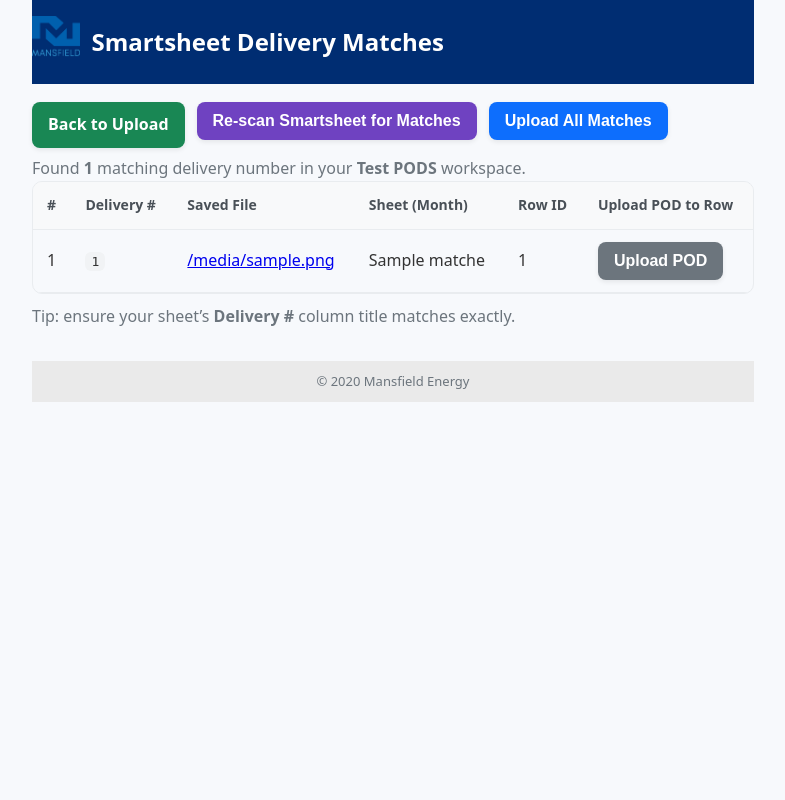
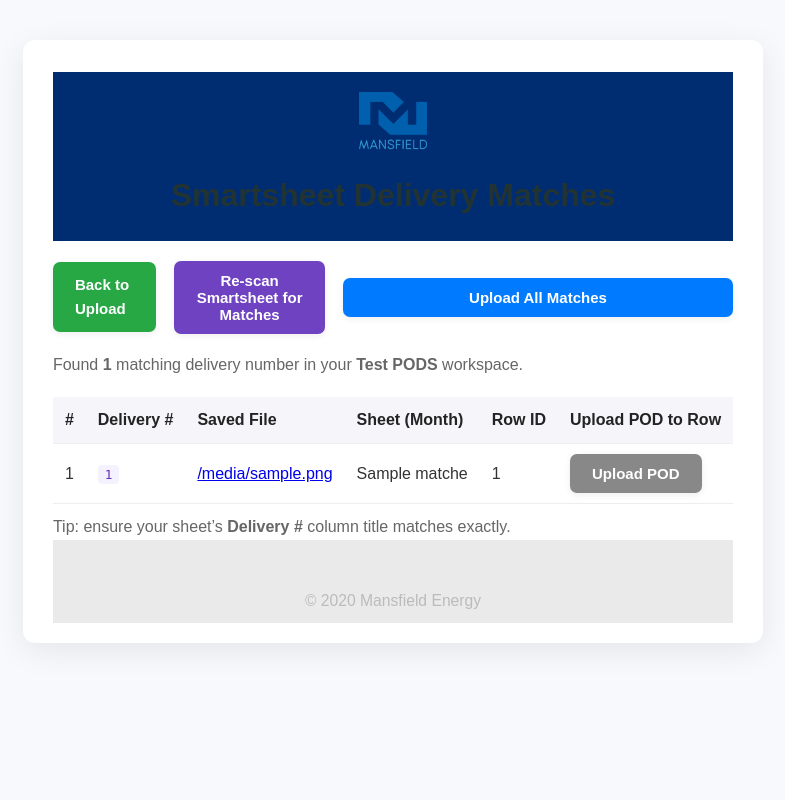
Before and after one commit to Dborga/pod, a Flask app: template templates/matches.html in a window 1280 px wide. Shown: the whole page, without its empty margins (247-1032 px from the left). Run offline with Flask 3, Linux system fonts and the light colour scheme; the template is opened without the code that fills it: most values are stand-ins (such as "Sample title", 1, 10 or a date in 2020).

Commit message:
Update matches.html

```diff
--- a/templates/matches.html
+++ b/templates/matches.html
@@ -3,38 +3,84 @@
 <head>
   <meta charset="utf-8">
   <title>Smartsheet Delivery Matches</title>
-  <meta name="viewport" content="width=device-width, initial-scale=1">
   <link rel="stylesheet" href="{{ url_for('static', filename='css/style.css') }}">
   <style>
-    body { font-family: system-ui, -apple-system, Segoe UI, Roboto, Arial, sans-serif; }
-    header { display:flex; align-items:center; gap:12px; padding:16px 0; }
-    .logo { height:42px; }
-    h1 { margin:0; font-size:24px; }
-    .container { max-width: 1100px; margin: 0 auto; padding: 0 16px 48px; }
-    .flash { background:#fff3cd; color:#664d03; border:1px solid #ffecb5; padding:10px 12px; border-radius:8px; margin: 12px 0; }
-    .actions { display:flex; gap:12px; flex-wrap:wrap; margin: 18px 0 8px; }
-    .btn {
-      display:inline-block; padding:10px 16px; border:none; border-radius:8px;
-      font-weight:600; color:white; background:#0d6efd; cursor:pointer;
-      text-decoration:none; box-shadow: 0 2px 5px rgba(0,0,0,.08); transition: transform .05s ease;
+    .container { max-width:900px; margin:40px auto 0; background:#fff; border-radius:12px; box-shadow:0 8px 32px rgba(0,0,0,0.08); padding:32px 30px 20px; }
+    header { text-align:center; margin-bottom:20px; }
+    .logo { max-height:60px; margin-bottom:10px; }
+    h1 { font-size:2em; color:#233; margin-top:0; }
+    .flash { background:#eaf6e7; color:#197c3c; border:1px solid #b7e1b1; border-radius:6px; padding:12px 16px; margin-bottom:18px; text-align:center; }
+    .actions { display:flex; gap:18px; margin-bottom:18px; align-items:center; }
+    .btn { display:inline-block; font-size:15px; font-weight:600; color:#fff; background:#007BFF; border:none; border-radius:7px; padding:11px 22px; cursor:pointer; text-decoration:none; box-shadow:0 2px 7px rgba(0,0,0,0.07); transition:.2s; }
+    .btn:hover { background:#0056b3; }
+    .btn.secondary { background:#28a745; }
+    .btn.secondary:hover { background:#1e7e34; }
+    .btn.purple { background:#6f42c1; }
+    .btn.purple:hover { background:#563d7c; }
+    .btn.gray { background:#888; }
+    .btn.gray:hover { background:#232323; }
+    .muted { color:#666; font-size:1em; }
+    .empty { background:#f8f8fc; color:#888; border:1px solid #ddd; border-radius:7px; padding:24px 18px; text-align:center; margin-top:32px; }
+    .table-wrap { overflow-x:auto; margin-top:20px; }
+    table { border-collapse:collapse; width:100%; background:#fff; }
+    th, td { text-align:left; padding:10px 12px; border-bottom:1px solid #eee; }
+    th { background:#f6f6fa; color:#232323; font-weight:600; }
+    td code { background:#f5f2ff; color:#6337b7; border-radius:4px; padding:2px 7px; font-size:.98em; }
+    .row-actions { display:flex; gap:10px; align-items:center; }
+
+    /* Modal/Progress Styles */
+    .modal-overlay {
+      display: none;
+      position: fixed;
+      z-index: 2000;
+      left: 0;
+      top: 0;
+      width: 100vw;
+      height: 100vh;
+      background: rgba(0,0,0,0.45);
+      align-items: center;
+      justify-content: center;
     }
-    .btn:hover { transform: translateY(-1px); }
-    .btn.secondary { background:#198754; }
-    .btn.purple { background:#6f42c1; }
-    .btn.gray { background:#6c757d; }
-    .muted { color:#6c757d; }
-    .table-wrap { overflow:auto; border:1px solid #e9ecef; border-radius:10px; }
-    table { width:100%; border-collapse:collapse; min-width:720px; }
-    thead th { position:sticky; top:0; background:#f8f9fa; text-align:left; font-size:14px; color:#495057; }
-    th, td { padding:12px 14px; border-bottom:1px solid #e9ecef; }
-    tbody tr:hover { background:#f8f9fb; }
-    code { background:#f1f3f5; padding:2px 6px; border-radius:6px; }
-    footer { margin-top:32px; color:#6c757d; font-size:13px; }
-    .empty {
-      background:#f8f9fa; border:1px dashed #ced4da; padding:24px; border-radius:10px;
-      text-align:center; color:#495057; margin-top:16px;
+    .modal-overlay.active {
+      display: flex;
     }
-    .row-actions { display:flex; gap:10px; align-items:center; }
+    .modal-content {
+      background: #fff;
+      padding: 40px 30px;
+      border-radius: 12px;
+      text-align: center;
+      box-shadow: 0 6px 32px rgba(0,0,0,0.20);
+      min-width: 300px;
+    }
+    .progress-label {
+      font-size: 1.2em;
+      margin-bottom: 18px;
+      font-weight: 500;
+      color: #333;
+    }
+    .progress-bar-bg {
+      width: 100%;
+      background: #e0e0e0;
+      border-radius: 8px;
+      height: 26px;
+      margin-bottom: 12px;
+      overflow: hidden;
+    }
+    .progress-bar-fill {
+      background: linear-gradient(90deg, #6f42c1, #007BFF 90%);
+      height: 100%;
+      width: 0%;
+      border-radius: 8px 0 0 8px;
+      transition: width 0.2s;
+    }
+    .progress-percent {
+      font-size: 1em;
+      color: #6f42c1;
+      font-weight: bold;
+    }
+    body.modal-active {
+      overflow: hidden;
+    }
   </style>
 </head>
 <body>
@@ -61,10 +107,8 @@
       </form>
 
       {% if matches and matches|length > 0 %}
-        <!-- Upload all matches -->
-        <form action="{{ url_for('upload_all_matches') }}" method="post" style="display:inline;">
-          <button type="submit" class="btn">Upload All Matches</button>
-        </form>
+        <!-- Upload all matches with AJAX/progress -->
+        <button type="button" class="btn" id="upload-all-matches-btn">Upload All Matches</button>
       {% endif %}
     </div>
 
@@ -120,8 +164,93 @@
     {% endif %}
 
     <footer>
-      &copy; {{ current_year() if current_year is defined else "2025" }} Mansfield Energy
+      <p style="color:#bbb; font-size:0.98em; text-align:center; margin-top:38px;">&copy; {{ current_year() if current_year is defined else "2025" }} Mansfield Energy</p>
     </footer>
   </div>
+
+  <!-- Loading Modal -->
+  <div class="modal-overlay" id="upload-progress-modal">
+    <div class="modal-content">
+      <div class="progress-label">Uploading All Matches...</div>
+      <div class="progress-bar-bg">
+        <div class="progress-bar-fill" id="upload-progress-bar"></div>
+      </div>
+      <div class="progress-percent" id="upload-progress-percent">0%</div>
+      <div style="font-size:0.9em; color:#888; margin-top:10px;">
+        Please wait while all matches are being uploaded.
+      </div>
+    </div>
+  </div>
+
+  <script>
+  document.addEventListener("DOMContentLoaded", function () {
+    const btn = document.getElementById('upload-all-matches-btn');
+    const modal = document.getElementById('upload-progress-modal');
+    const bar = document.getElementById('upload-progress-bar');
+    const percent = document.getElementById('upload-progress-percent');
+
+    if (btn) {
+      btn.addEventListener("click", function () {
+        // Show modal
+        modal.classList.add("active");
+        document.body.classList.add('modal-active');
+        bar.style.width = "0%";
+        percent.textContent = "0%";
+
+        // Start AJAX upload (uses Fetch and ReadableStream for server-sent progress)
+        fetch("{{ url_for('upload_all_matches') }}", {
+          method: "POST",
+          headers: {
+            "X-Requested-With": "XMLHttpRequest"
+          }
+        })
+        .then(response => {
+          if (!response.body) throw new Error("No response body for progress stream.");
+          const reader = response.body.getReader();
+          let received = "";
+          function read() {
+            return reader.read().then(({ done, value }) => {
+              if (done) {
+                // Done, set 100%
+                bar.style.width = "100%";
+                percent.textContent = "100%";
+                setTimeout(() => {
+                  modal.classList.remove("active");
+                  document.body.classList.remove('modal-active');
+                  // Optionally reload or show a message
+                  window.location.reload();
+                }, 600);
+                return;
+              }
+              // Progress chunk
+              received += new TextDecoder().decode(value);
+              // Each progress update is delimited by newline
+              let lines = received.split("\n");
+              received = lines.pop();
+              lines.forEach(line => {
+                if (!line.trim()) return;
+                try {
+                  const data = JSON.parse(line);
+                  if (data.progress !== undefined && data.total !== undefined) {
+                    let pct = Math.round((data.progress / data.total) * 100);
+                    bar.style.width = pct + "%";
+                    percent.textContent = pct + "%";
+                  }
+                } catch (err) {}
+              });
+              return read();
+            });
+          }
+          return read();
+        })
+        .catch(err => {
+          modal.classList.remove("active");
+          document.body.classList.remove('modal-active');
+          alert("Upload failed: " + err);
+        });
+      });
+    }
+  });
+  </script>
 </body>
 </html>
```
